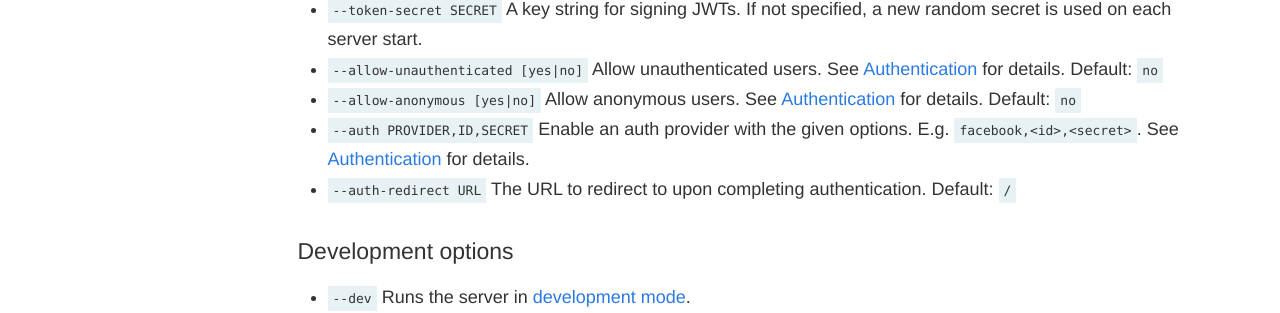
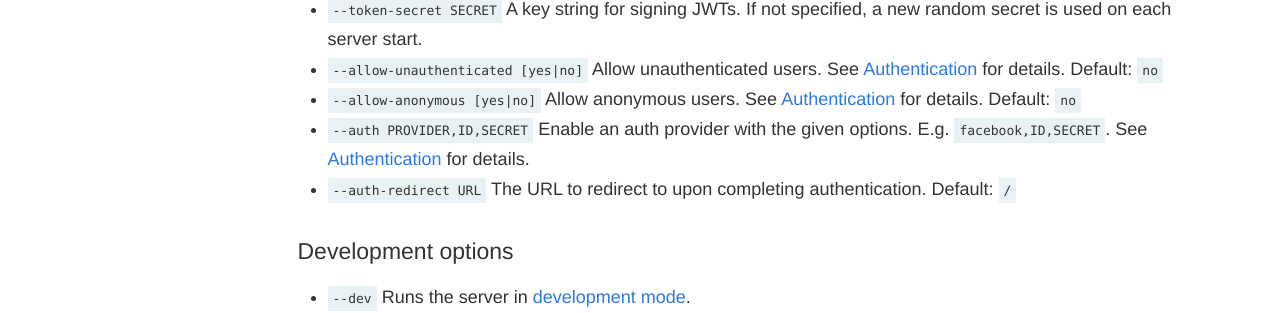
Before and after one commit to idvoretskyi/horizon.io, a Jekyll site: the page built from docs/horizon-docs_DO-NOT-EDIT/server.md, in a window 1280 px wide and 900 px high, scrolled down 956 px. Shown: the part 137-450 px from the top of the window. Built offline with Jekyll 4.4.1, drawn with Linux system fonts in a browser that asks for light colours; nearby versions of some CDN libraries; a script that is not in the unit is left out; part of the change alters nothing that is shown.

```diff
--- a/docs/horizon-docs_DO-NOT-EDIT/server.md
+++ b/docs/horizon-docs_DO-NOT-EDIT/server.md
@@ -31,7 +31,7 @@ Every horizon server requires a RethinkDB server to connect to. Use the `--conne
 * `--token-secret SECRET` A key string for signing JWTs. If not specified, a new random secret is used on each server start.
 * `--allow-unauthenticated [yes|no]` Allow unauthenticated users. See [Authentication][auth] for details. Default: `no`
 * `--allow-anonymous [yes|no]` Allow anonymous users. See [Authentication][auth] for details. Default: `no`
-* `--auth PROVIDER,ID,SECRET` Enable an auth provider with the given options. E.g. `facebook,<id>,<secret>`. See [Authentication][auth] for details.
+* `--auth PROVIDER,ID,SECRET` Enable an auth provider with the given options. E.g. `facebook,ID,SECRET`. See [Authentication][auth] for details.
 * `--auth-redirect URL` The URL to redirect to upon completing authentication. Default: `/`
 
 ## Development options
@@ -50,6 +50,7 @@ Every horizon server requires a RethinkDB server to connect to. Use the `--conne
 # Development mode {#development-mode}
 
 In development mode (`hz serve --dev`), the following flags are enabled by default:
+
 * `--secure no`
 * `--permissions no`
 * `--auto-create-collection yes`
```
